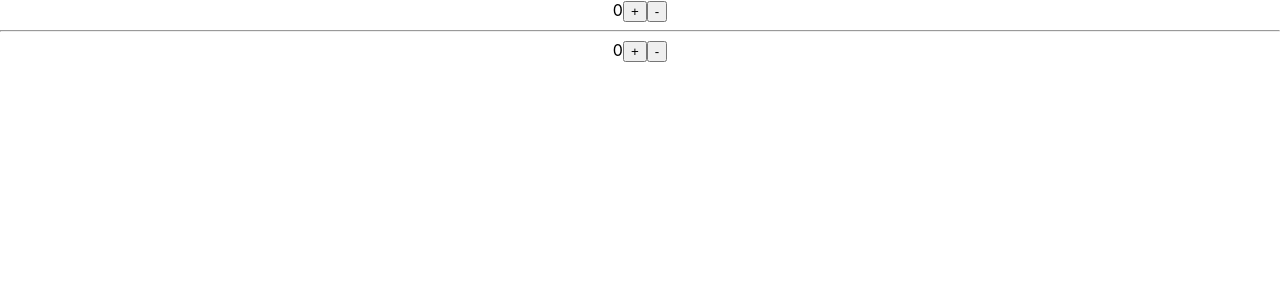
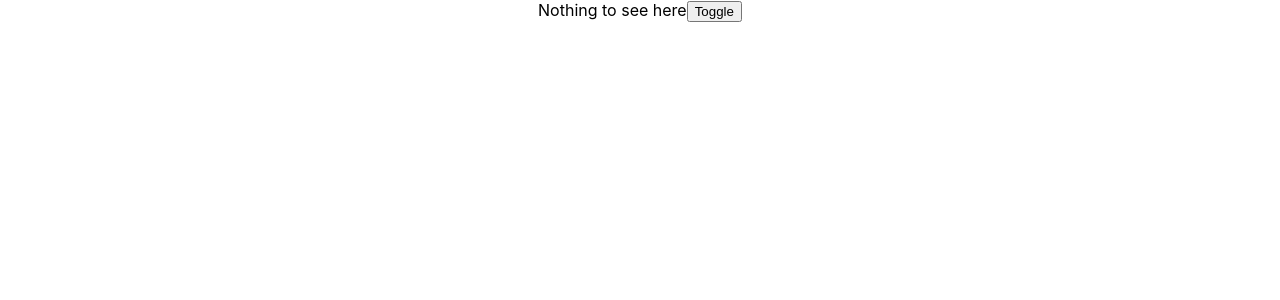
Before and after one commit to brandon121j/react-hooks-intro, a React (Create React App) app: page / in a window 1280 px wide. Shown: the top 300 px of the page. Built offline with nearby package versions, Linux system fonts and the light colour scheme.

Commit message:
3rd rendition of App.js file

```diff
--- a/src/App.js
+++ b/src/App.js
@@ -1,26 +1,46 @@
 import { useState, useEffect } from 'react';
 import './App.css';
 
-function App() {
+function App () {
+  const [toggle, setToggle] = useState(false)
+  return (
+    <div className="App">
+      {toggle ? <MouseMove/> : "Nothing to see here"}
+      <button onClick={() => setToggle((prevState) =>
+        setToggle(!prevState))}>
+          Toggle
+        </button>
+    </div>
+  )
+}
 
-  const [number, setNumber] = useState(0);
-  const [anotherNumber, setAnotherNumber] = useState(0)
+function MouseMove() {
+
+  const [mouseX, setMouseX] = useState("0")
+  const [mouseY, setMouseY] = useState("0")
 
   useEffect(() => {
-    console.log("line 6")
-  }, [number]);
+    console.log("Component Did Mount");
+    document.addEventListener("mousemove",
+    handleMouseMove);
+
+    return() => {
+      console.log("Component Will Unmount")
+      document.removeEventListener("mouseover", handleMouseMove)
+    }
+  }, []);
+
+  function handleMouseMove(e) {
+    setMouseY(e.clientY);
+    setMouseX(e.clientX);
+  }
 
 	return (
-		<div className="App">
-      {number}
-      <button onClick={() => setNumber(number + 1)}>+</button>
-      <button onClick={() => setNumber(number - 1)}>-</button>
-      <hr/>
-      {anotherNumber}
-      <button onClick={() => setAnotherNumber(anotherNumber + 1)}>+</button>
-      <button onClick={() => setAnotherNumber(anotherNumber - 1)}>-</button>
-
-      </div>
+		<div>
+    <h1>Mouse Moving</h1>
+      <div>Mouse X Position: {mouseX}</div>
+      <div>Mouse Y Position: {mouseY}</div>
+    </div>
 
   );
 }
```
Also changed, not shown: src/App-2.js (added, +34 -0 lines).
